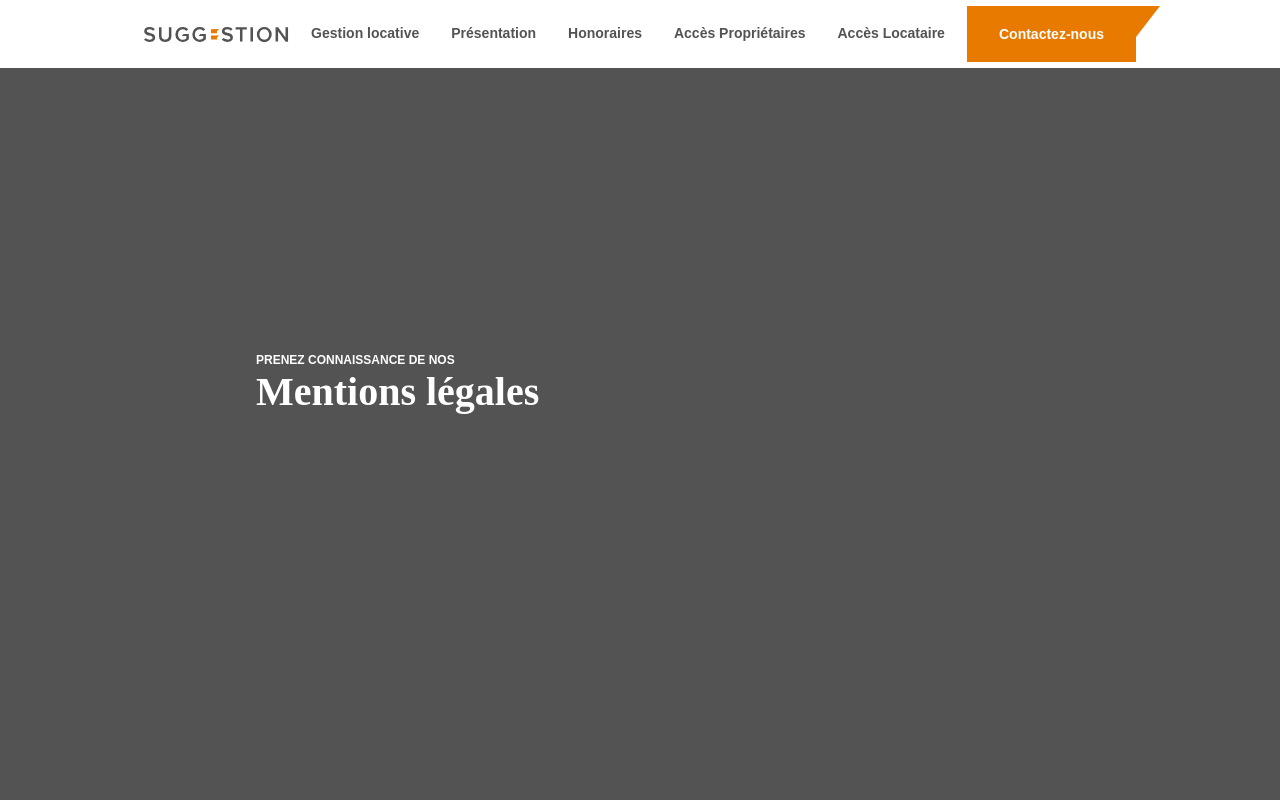
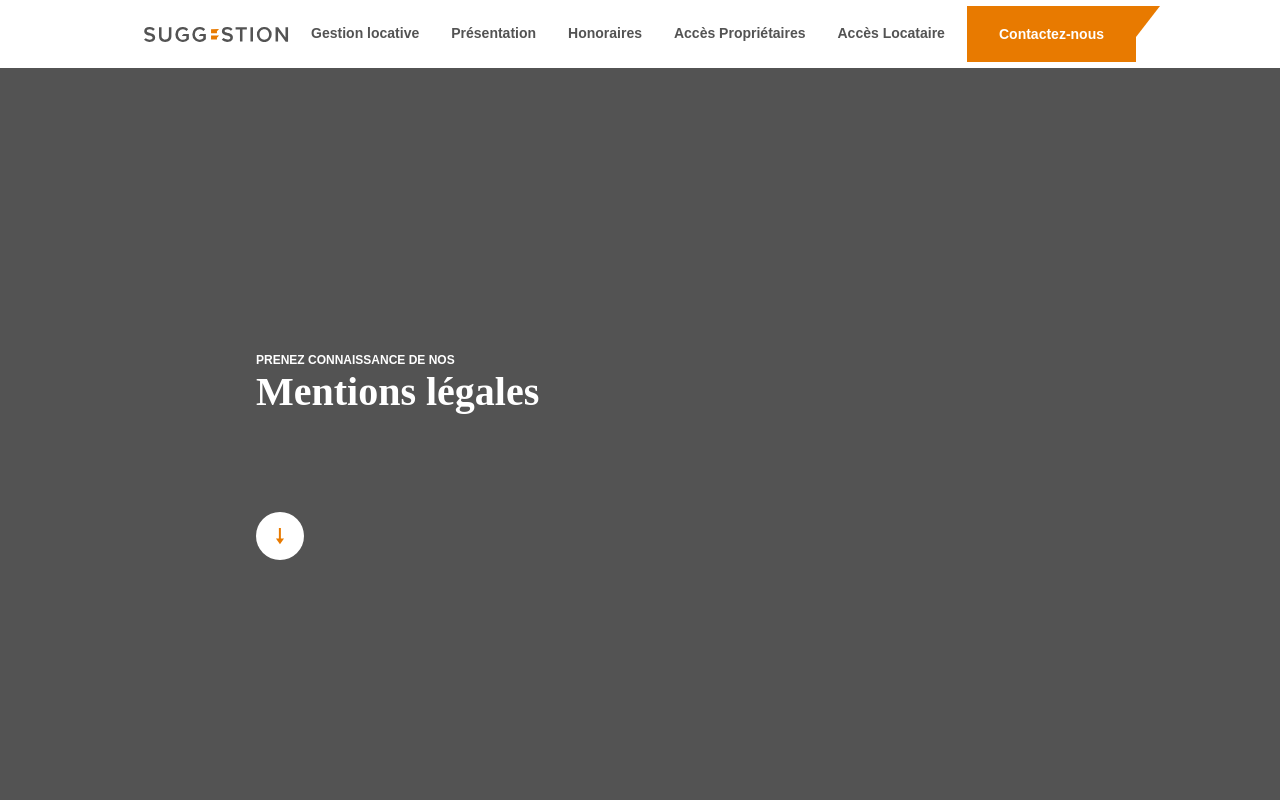
Before and after one commit to 3amperes/suggestion-site, a Next.js app: page /mentions in a window 1280 px wide. Shown: the top 800 px of the page. Built offline with nearby package versions, Linux system fonts and the light colour scheme; a web font is replaced by a local one.

Commit message:
✨ add scroll bypass banner

```diff
--- a/components/layout/Hero.js
+++ b/components/layout/Hero.js
@@ -2,6 +2,14 @@ import PropTypes from 'prop-types';
 import Image from '@components/Image';
 
 const Hero = ({ surTitle, title, imgPath, children }) => {
+  const onClick = () => {
+    if (typeof window === 'undefined') return;
+    window.scroll({
+      top: window.innerHeight,
+      left: 0,
+      behavior: 'smooth',
+    });
+  };
   return (
     <div className="relative bg-greyishBrownTwo mb-4xl h-screen overflow-hidden">
       {imgPath && (
@@ -15,12 +23,30 @@ const Hero = ({ surTitle, title, imgPath, children }) => {
           />
         </>
       )}
-      <div className="container mx-auto h-full px-lg">
+      <div className="container  mx-auto h-full px-lg">
         <div className="h-full text-white flex items-center relative z-1 -mx-lg">
-          <div className="lg:w-1/3 md:w-1/2 max-w-320 px-lg lg:ml-2col">
+          <div className=" relative lg:w-1/3 md:w-1/2 max-w-320 px-lg lg:ml-2col">
             <p className="surtitle">{surTitle}</p>
             <h1>{title}</h1>
             <div>{children}</div>
+            <button
+              onClick={onClick}
+              className="absolute z-20 left-0 bottom-0 p-lg transform translate-y-4xl"
+            >
+              <svg width="48" viewBox="0 0 48 48">
+                <circle
+                  cx="24"
+                  cy="24"
+                  r="24"
+                  fill="#fff"
+                  data-name="Ellipse 14"
+                />
+                <path
+                  fill="#e87a00"
+                  d="M24.88 26.47V16h-2v10.47h-2.95l4.04 5.9 4.05-5.9h-3.14z"
+                />
+              </svg>
+            </button>
           </div>
         </div>
       </div>
```
